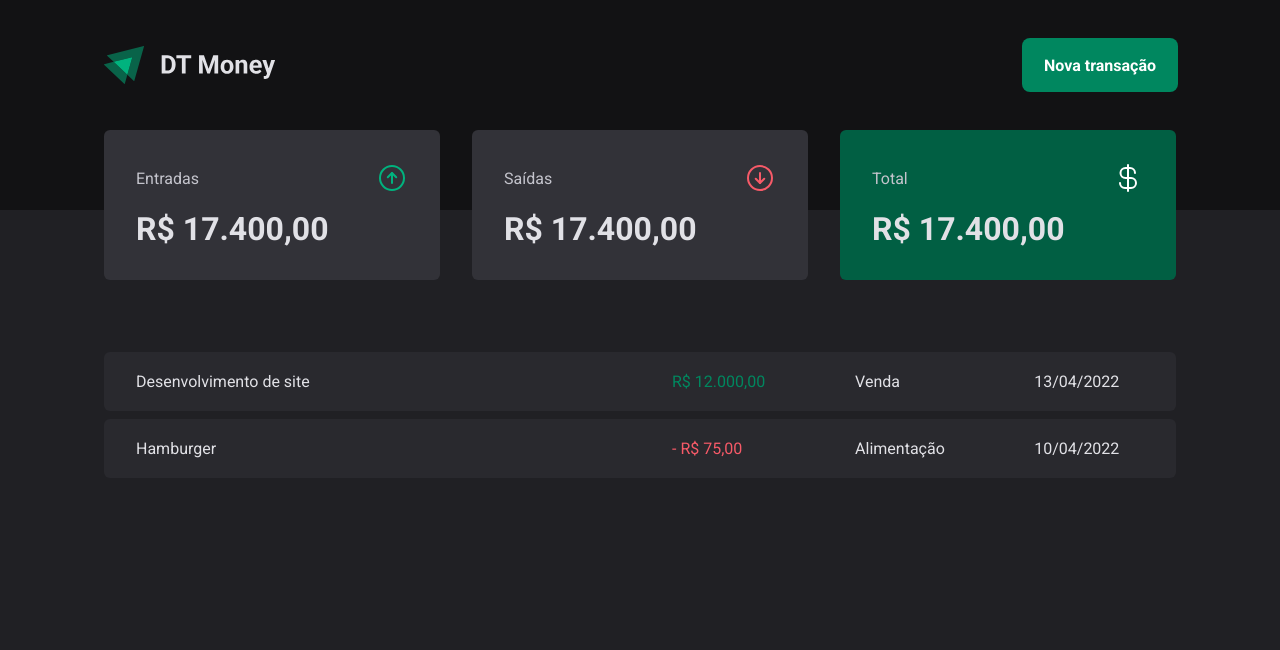
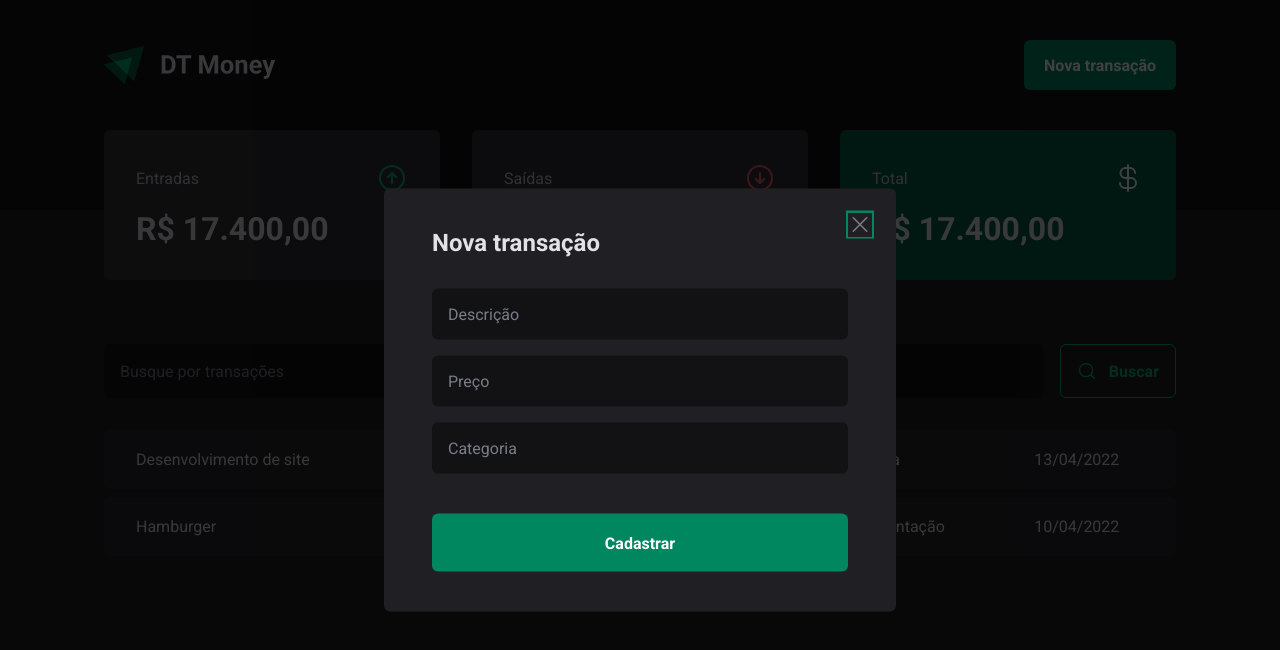
Before and after one commit to Cassiano26/dt-money, a React (Vite) app: page / in a window 1280 px wide. Both pictures are taken after a click on the button "Nova transação". Shown: the top 650 px of the page. Built offline with nearby package versions, Linux system fonts and the light colour scheme.

Commit message:
Criando modal das novas transações.

```diff
--- a/package.json
+++ b/package.json
@@ -10,6 +10,7 @@
     "preview": "vite preview"
   },
   "dependencies": {
+    "@radix-ui/react-dialog": "^1.1.2",
     "phosphor-react": "^1.4.1",
     "react": "^18.3.1",
     "react-dom": "^18.3.1",
--- a/src/components/Header/index.tsx
+++ b/src/components/Header/index.tsx
@@ -1,12 +1,19 @@
 import { HeaderContainer, HeaderContent, NewTransactionButton } from "./styles";
 import logoImg from '../../assets/Logo.svg'
+import * as Dialog from "@radix-ui/react-dialog";
+import { NewTransationModal } from "../NewTransactionModal";
 
 export function Header() {
   return (
     <HeaderContainer>
       <HeaderContent>
         <img src={logoImg} alt="" />
-        <NewTransactionButton>Nova transação</NewTransactionButton>
+        <Dialog.Root>
+          <Dialog.Trigger asChild>
+            <NewTransactionButton>Nova transação</NewTransactionButton>
+          </Dialog.Trigger>
+          <NewTransationModal />
+        </Dialog.Root>
       </HeaderContent>
     </HeaderContainer>
   )
--- /dev/null
+++ b/src/components/NewTransactionModal/index.tsx
@@ -0,0 +1,26 @@
+import * as Dialog from "@radix-ui/react-dialog";
+import { CloseButton, Content, Overlay } from "./styles";
+import { X } from "phosphor-react";
+
+
+export function NewTransationModal() {
+  return (
+    <Dialog.Portal>
+      <Overlay />
+      <Content>
+        <Dialog.Title>Nova transação</Dialog.Title>
+        <CloseButton>
+          <X size={24}/>
+        </CloseButton>
+        <form action="">
+          <input type="text" placeholder="Descrição" required />
+          <input type="number" placeholder="Preço" required />
+          <input type="text" placeholder="Categoria" required />
+          <button type="submit">
+            Cadastrar
+          </button>
+        </form>
+      </Content>
+    </Dialog.Portal>
+  )
+}
--- /dev/null
+++ b/src/components/NewTransactionModal/styles.ts
@@ -0,0 +1,65 @@
+import styled from "styled-components";
+import * as Dialog from "@radix-ui/react-dialog";
+
+
+export const Overlay = styled(Dialog.Overlay)`
+  position: fixed;
+  width: 100vw;
+  height: 100vh;
+  inset: 0;
+  background: rgba(0, 0, 0, 0.75);
+`
+
+export const Content = styled(Dialog.Content)`
+  min-width: 32rem;
+  border-radius: 6px;
+  padding: 2.5rem 3rem;
+  background: ${props => props.theme["gray-800"]};
+  position: fixed;
+  top: 50%;
+  left: 50%;
+  transform: translate(-50%, -50%);
+
+  form {
+    margin-top: 2rem;
+    display: flex;
+    flex-direction: column;
+    gap: 1rem;
+    input {
+      border-radius: 6px;
+      border: 0;
+      background:  ${props => props.theme["gray-900"]};
+      color: ${props => props.theme["gray-300"]};
+      padding: 1rem;
+      &::placeholder {
+        color: ${props => props.theme["gray-500"]};
+      }
+    }
+    button[type="submit"] {
+      height: 58px;
+      border: 0;
+      background: ${props => props.theme["green-500"]};
+      color: ${props => props.theme.white};
+      font-weight: bold;
+      padding: 0 1.25rem;
+      border-radius: 6px;
+      margin-top: 1.5rem;
+      cursor: pointer;
+      &:hover {
+        background: ${props => props.theme["green-700"]};
+        transition: background-color 0.2s;
+      }
+    }
+  }
+`
+
+export const CloseButton = styled(Dialog.Close)`
+  position: absolute;
+  background: transparent;
+  border: 0;
+  top: 1.5rem;
+  right: 1.5rem;
+  line-height: 0;
+  cursor: pointer;
+  color: ${props => props.theme["gray-500"]};
+`
--- /dev/null
+++ b/src/pages/Transactions/components/SearchForm/index.tsx
@@ -0,0 +1,14 @@
+import { MagnifyingGlass } from "phosphor-react";
+import { SearchFormContainer } from "./styles";
+
+export function SearchForm() {
+  return (
+    <SearchFormContainer>
+      <input type="text" placeholder="Busque por transações" />
+      <button type="submit">
+        <MagnifyingGlass size={20}/>
+        Buscar
+      </button>
+    </SearchFormContainer>
+  )
+}
--- /dev/null
+++ b/src/pages/Transactions/components/SearchForm/styles.ts
@@ -0,0 +1,37 @@
+import styled from "styled-components";
+
+export const SearchFormContainer = styled.form`
+  display: flex;
+  gap: 1rem;
+  input {
+    flex: 1;
+    border-radius: 6px;
+    border: 0;
+    background: ${props => props.theme['gray-900']};
+    color: ${props => props.theme['gray-300']};
+    padding: 1rem;
+    &::placeholder {
+      color: ${props => props.theme['gray-500']};
+    }
+
+  }
+  button {
+    display: flex;
+    align-items: center;
+    gap: 0.75rem;
+    border: 0;
+    padding: 1rem;
+    background: transparent;
+    border: 1px solid ${props => props.theme['green-300']};
+    color: ${props => props.theme['green-300']};
+    font-weight: bold;
+    border-radius: 6px;
+
+    &:hover {
+      background: ${props => props.theme['green-500']};
+      border-color: ${props => props.theme['green-500']};
+      color: ${props => props.theme.white};
+      transition: background-color 0.2s, color 0.2s, border-color 0.2s;
+    }
+  }
+`
--- a/src/pages/Transactions/index.tsx
+++ b/src/pages/Transactions/index.tsx
@@ -1,5 +1,6 @@
 import { Header } from "../../components/Header";
 import { Summary } from "../../components/Summary";
+import { SearchForm } from "./components/SearchForm";
 import { PriceHighlight, TransactionsContainer, TransactionsTable } from "./styles";
 
 export function Transactions() {
@@ -8,6 +9,7 @@
       <Header />
       <Summary />
       <TransactionsContainer>
+        <SearchForm />
         <TransactionsTable>
           <tbody>
             <tr>
--- a/src/pages/Transactions/styles.ts
+++ b/src/pages/Transactions/styles.ts
@@ -11,7 +11,7 @@
   width: 100%;
   border-collapse: separate;
   border-spacing: 0 0.5rem;
-  /* margin-top: 1.5rem; */
+  margin-top: 1.5rem;
   td {
     padding: 1.25rem 2rem;
     background: ${props => props.theme['gray-700']};
```
Also changed, not shown: 1 other file (tests, documents, lock files or other folders).
